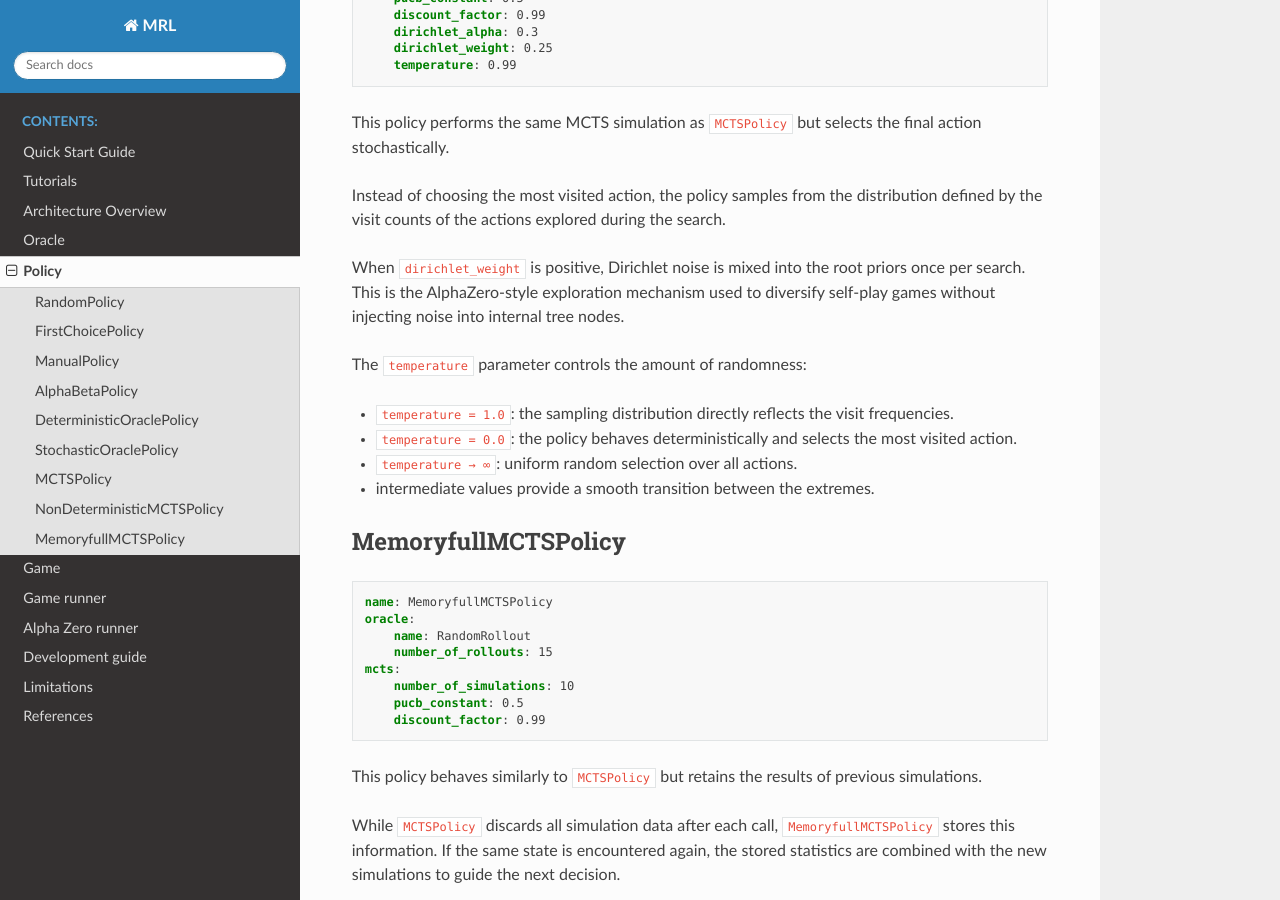
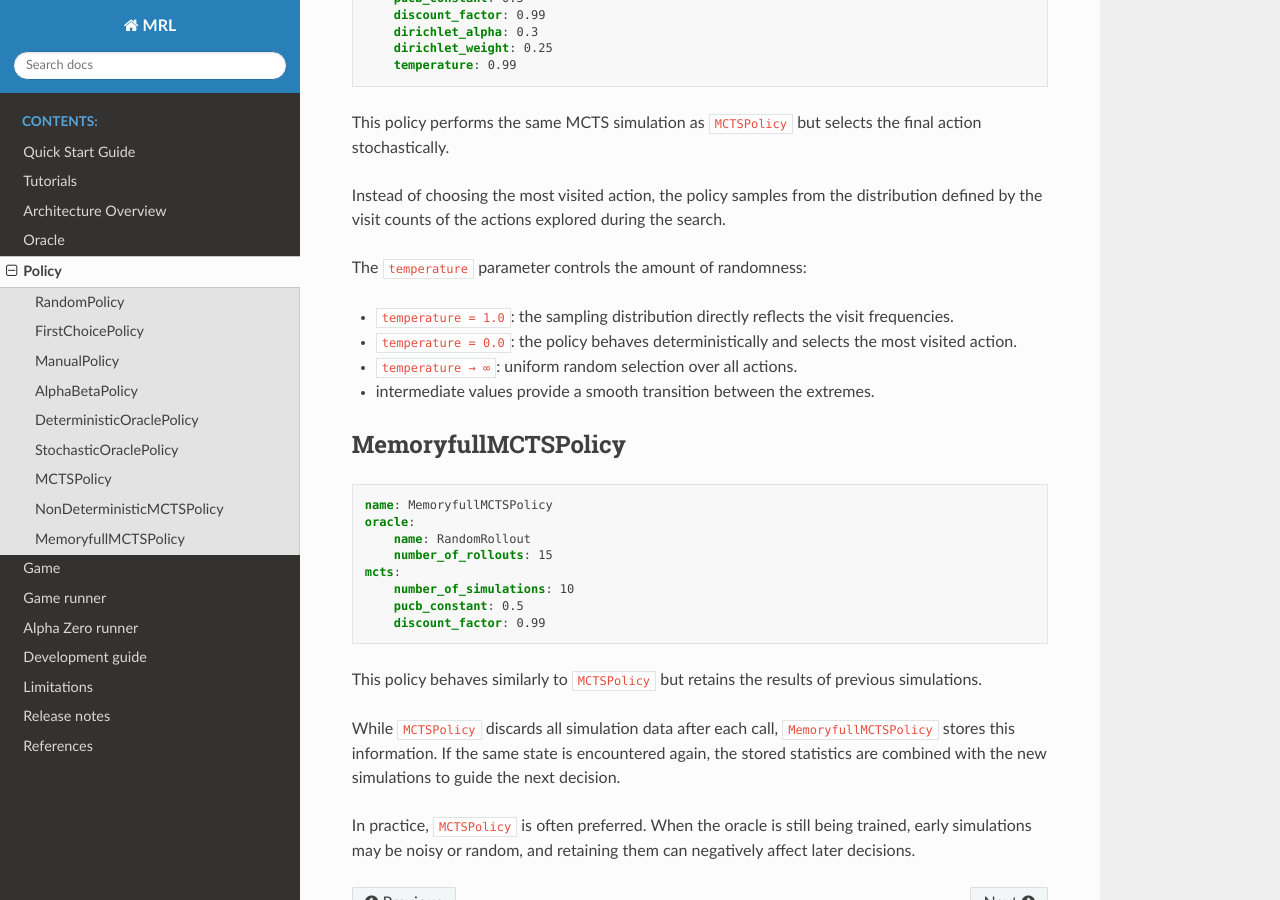
Before and after one commit to abian001/mrl, a Sphinx documentation site: the page built from doc/source/policies.rst, in a window 1280 px wide and 900 px high, scrolled down 3727 px. Built offline with Sphinx 7.4.7 and the Read the Docs theme 3.1.0, drawn with Linux system fonts in a browser that asks for light colours.

Commit message:
Add release notes page
+ Add a release notes page to the documentation.

```diff
--- a/doc/source/index.rst
+++ b/doc/source/index.rst
@@ -27,4 +27,5 @@
    alpha_zero_runner.rst
    development.rst
    limitations.rst
+   release_notes.rst
    references.rst
--- a/doc/source/policies.rst
+++ b/doc/source/policies.rst
@@ -231,11 +231,6 @@
 distribution defined by the visit counts of the actions explored during
 the search.
 
-When ``dirichlet_weight`` is positive, Dirichlet noise is mixed into the
-root priors once per search. This is the AlphaZero-style exploration
-mechanism used to diversify self-play games without injecting noise into
-internal tree nodes.
-
 The ``temperature`` parameter controls the amount of randomness:
 
 -  ``temperature = 1.0``: the sampling distribution directly reflects
```
Also changed, not shown: doc/source/release_notes.rst (added, +50 -0 lines).
